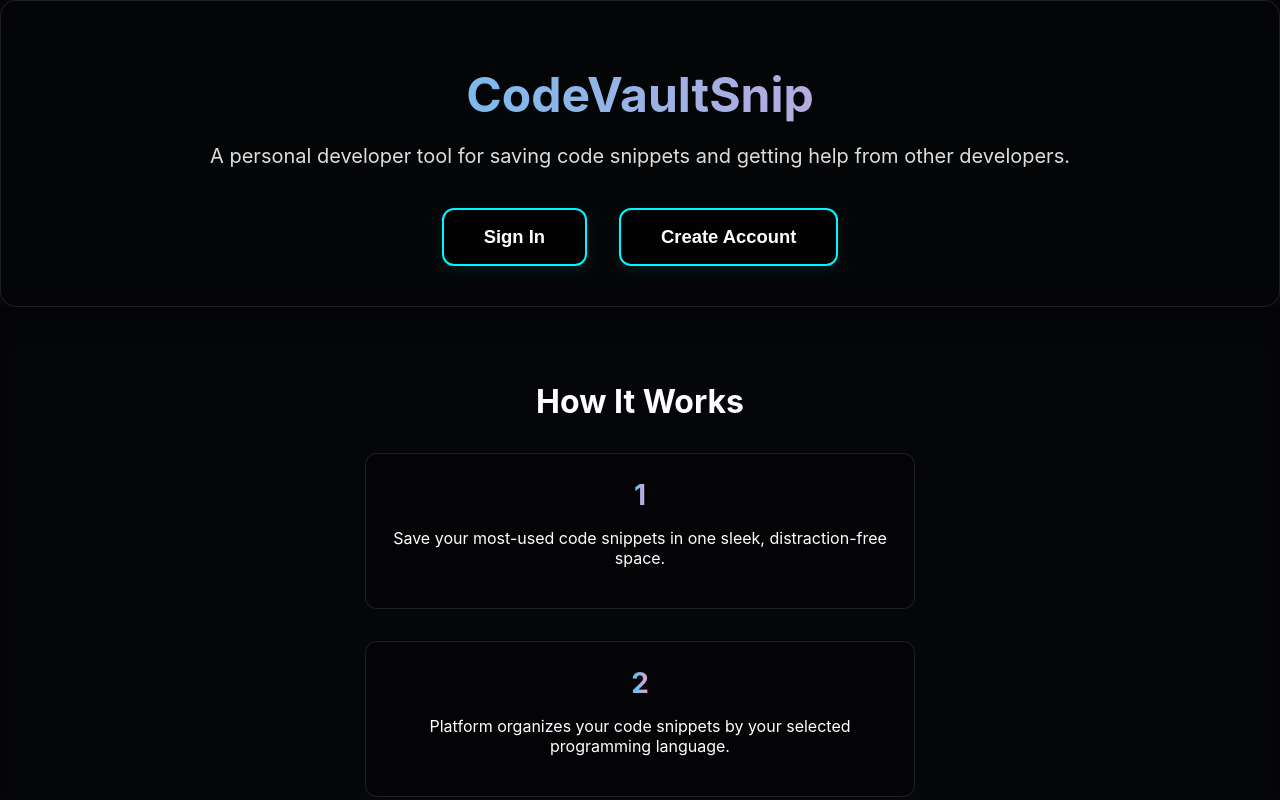
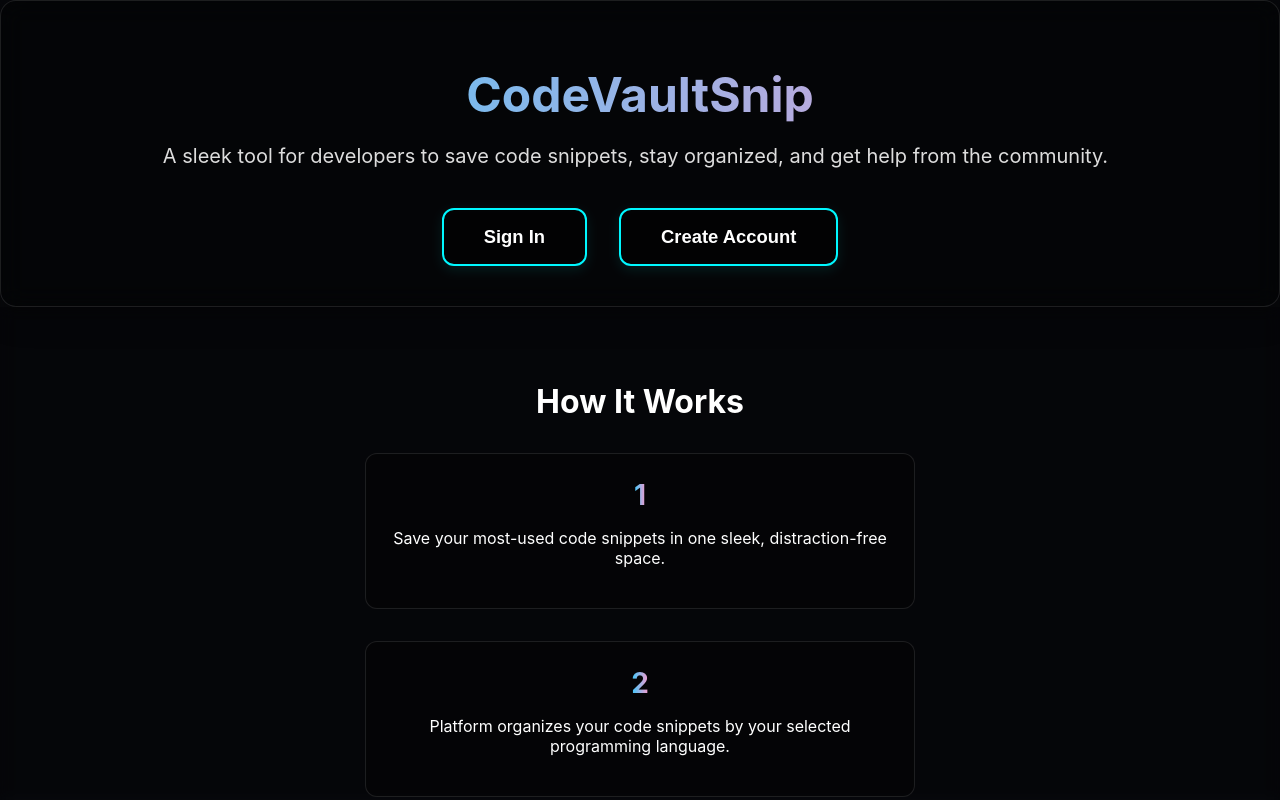
Before and after one commit to petera-major/code-snippet, a React (Create React App) app: page / in a window 1280 px wide. Shown: the top 800 px of the page. Built offline with nearby package versions, Linux system fonts and the light colour scheme.

Commit message:
final css for deployment on web

```diff
--- a/package.json
+++ b/package.json
@@ -13,6 +13,7 @@
     "react-dom": "^19.1.0",
     "react-router-dom": "^7.6.2",
     "react-scripts": "5.0.1",
+    "react-simple-typewriter": "^5.0.1",
     "web-vitals": "^2.1.4"
   },
   "scripts": {
--- a/src/LandingPage.jsx
+++ b/src/LandingPage.jsx
@@ -1,6 +1,7 @@
 import React from "react";
 import "./LandingPage.css";
 import { useNavigate } from "react-router-dom";
+import { Typewriter } from 'react-simple-typewriter'
 
 export default function LandingPage() {
   const navigate = useNavigate();
@@ -11,8 +12,16 @@ export default function LandingPage() {
       <div className="hero-content">
         <h1>CodeVaultSnip</h1>
         <p>
-          A personal developer tool for saving code snippets and getting help
-          from other developers.
+          <Typewriter
+            words={[
+              'A sleek tool for developers to save code snippets, stay organized, and get help from the community.'
+            ]}
+            loop={false}
+            cursor
+            cursorStyle='_'
+            typeSpeed={50}
+            deleteSpeed={0}
+          />
         </p>
         <div className="button-group">
           <button onClick={() => navigate("/login")}>Sign In</button>
```
Also changed, not shown: 1 other file (tests, documents, lock files or other folders).
